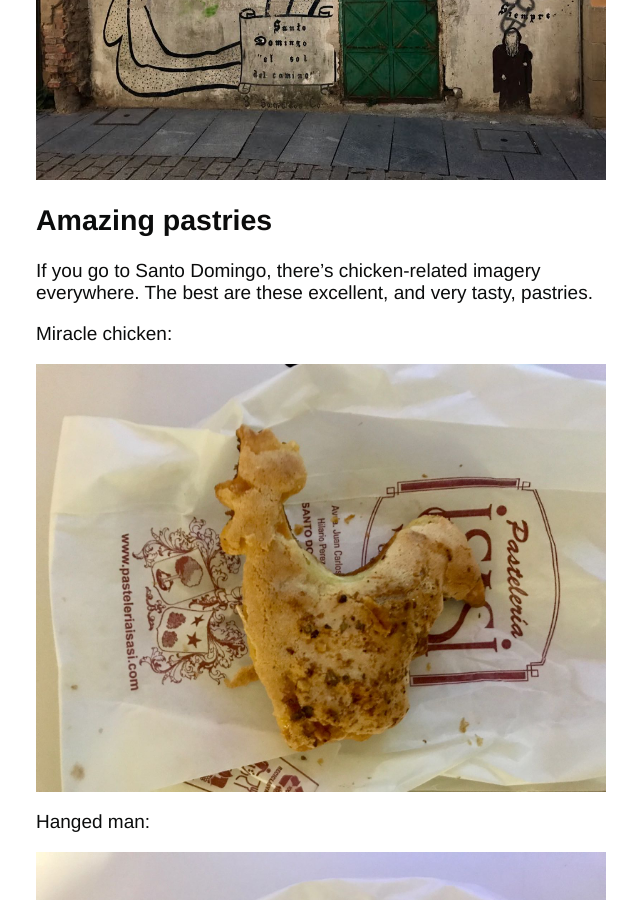
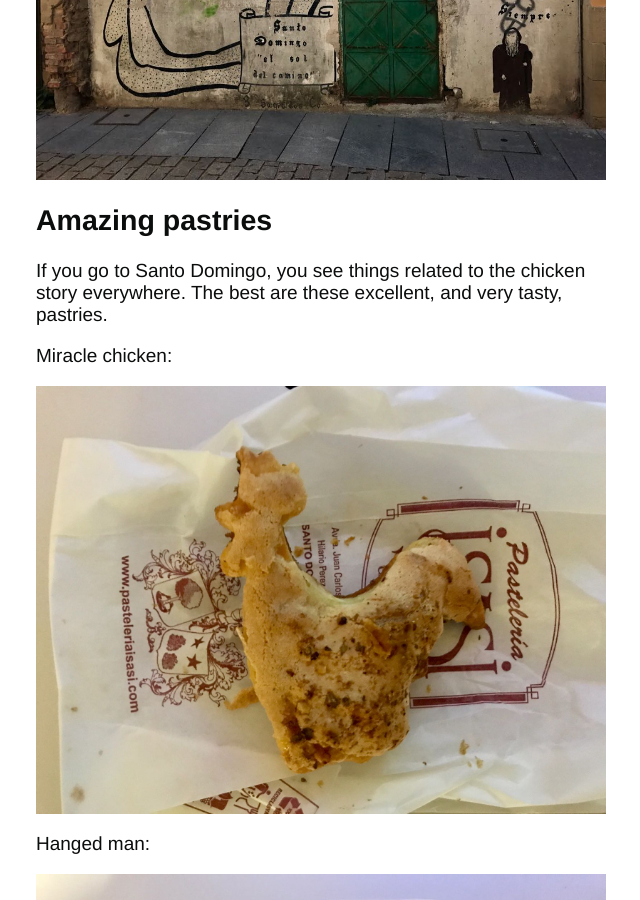
Before and after one commit to tombye/trexit, a Jekyll site: the page built from _posts/2017-09-15-santo-domingo-and-the-chicken.markdown, in a window 1280 px wide and 900 px high, scrolled down 2250 px. Shown: the whole window, without its empty margins (124-764 px from the left). Built offline with Jekyll 4.4.1, drawn with Linux system fonts in a browser that asks for light colours.

Commit message:
Update 2017-09-15-santo-domingo-and-the-chicken.markdown

```diff
--- a/_posts/2017-09-15-santo-domingo-and-the-chicken.markdown
+++ b/_posts/2017-09-15-santo-domingo-and-the-chicken.markdown
@@ -37,7 +37,7 @@
 
 ## Amazing pastries
 
-If you go to Santo Domingo, there's chicken-related imagery everywhere. The best are these excellent, and very tasty, pastries.
+If you go to Santo Domingo, you see things related to the chicken story everywhere. The best are these excellent, and very tasty, pastries.
 
 Miracle chicken:
 
```
